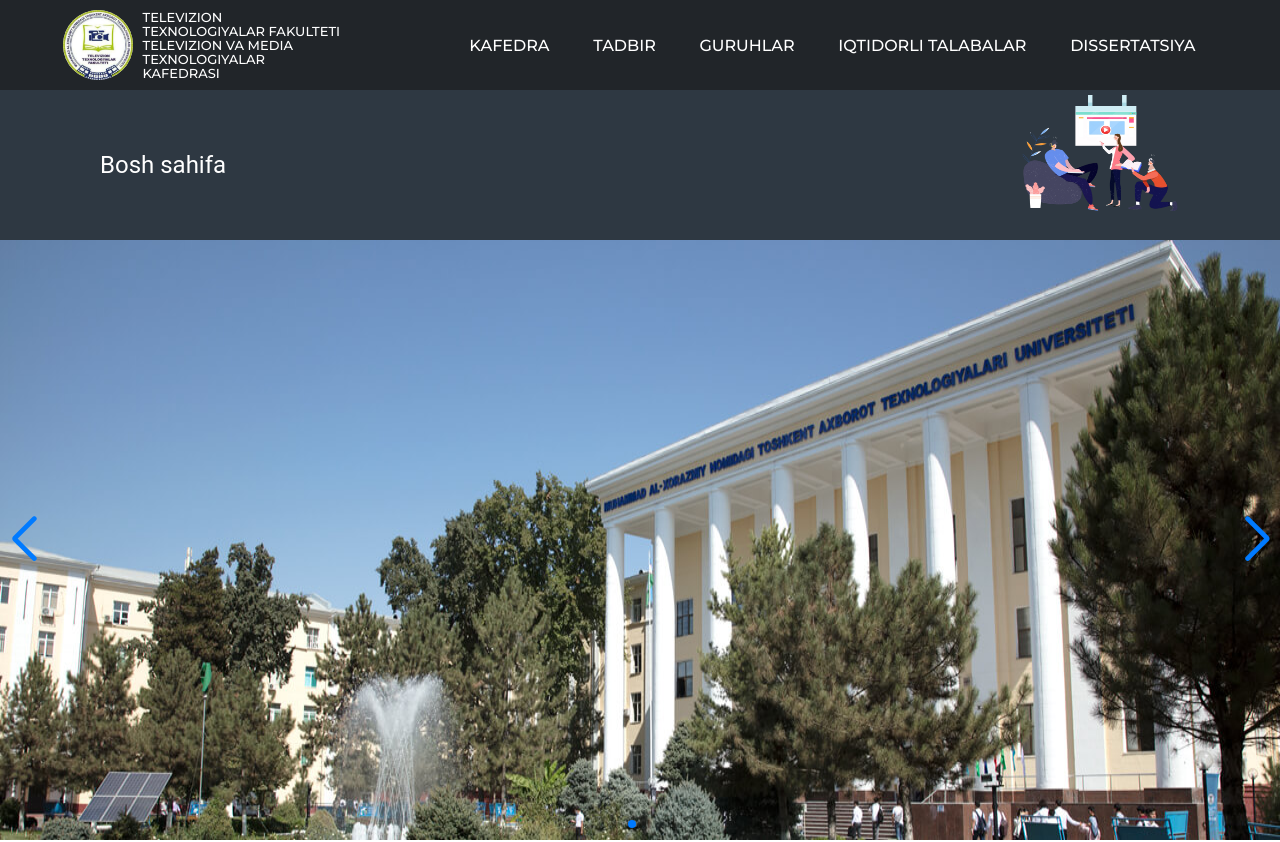
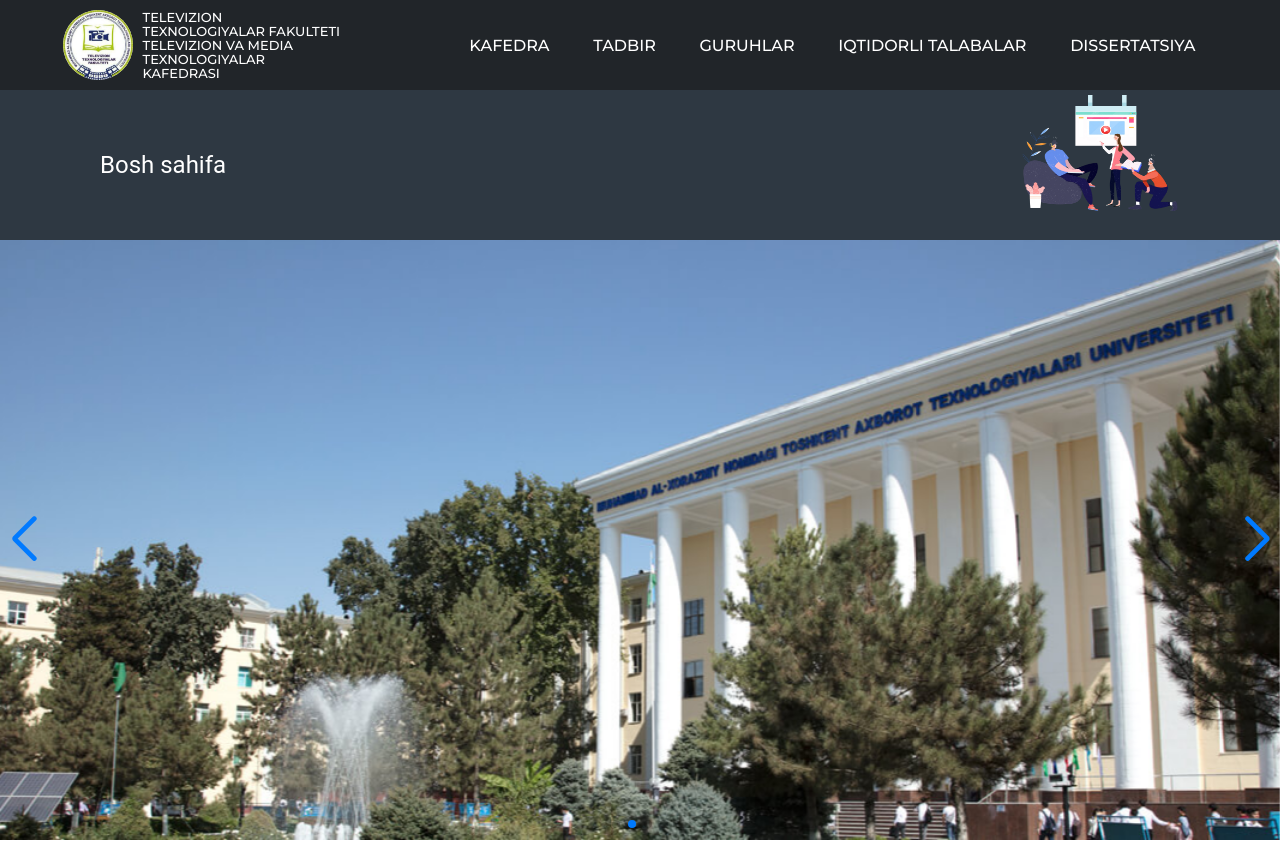
Before and after one commit to abbosbek23/tatuproject, a React (Vite) app: page / in a window 1280 px wide. Shown: the top 842 px of the page. Built offline with nearby package versions, Linux system fonts and the light colour scheme; grey boxes are pictures that could not be loaded.

Commit message:
change images

```diff
--- a/src/home/homesliderimage.jsx
+++ b/src/home/homesliderimage.jsx
@@ -41,17 +41,17 @@ const Homesliderimage = () => {
         // ))
         }
         <SwiperSlide>
-          <img style={{objectFit:"fill",width:"100%"}} src={homeimage} alt="sponsor" />
+          <img style={{objectFit:"cover",width:"100%",height:"100%"}} src={homeimage} alt="sponsor" />
         </SwiperSlide>
         <SwiperSlide>
-          <img style={{objectFit:"fill",width:"100%",height:"100%"}} src={tatumainimage} alt="sponsor" />
+          <img style={{objectFit:"cover",width:"100%",height:"100%"}} src={tatumainimage} alt="sponsor" />
         </SwiperSlide>
         <SwiperSlide>
-          <img style={{objectFit:"fill",width:"100%"}} src={homeimage2} alt="sponsor" />
+          <img style={{objectFit:"cover",width:"100%",height:"100%"}} src={homeimage2} alt="sponsor" />
         </SwiperSlide>
 
         <SwiperSlide>
-          <img style={{objectFit:"fill",width:"100%"}} src={homeimage3} alt="sponsor" />
+          <img style={{objectFit:"cover",width:"100%",height:"100%"}} src={homeimage3} alt="sponsor" />
         </SwiperSlide>
 
       </Swiper>
```
